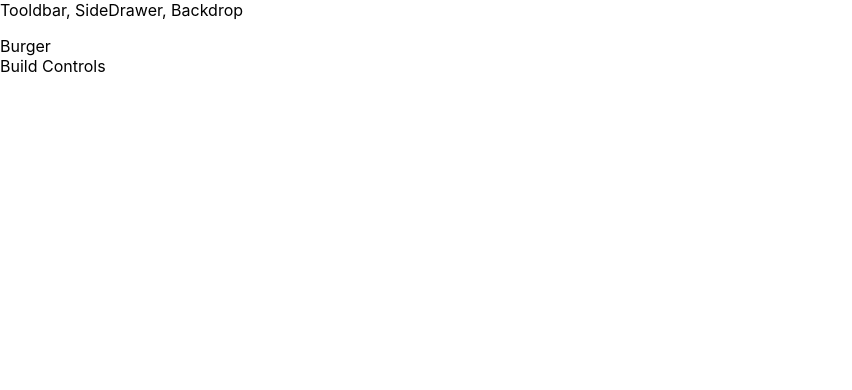
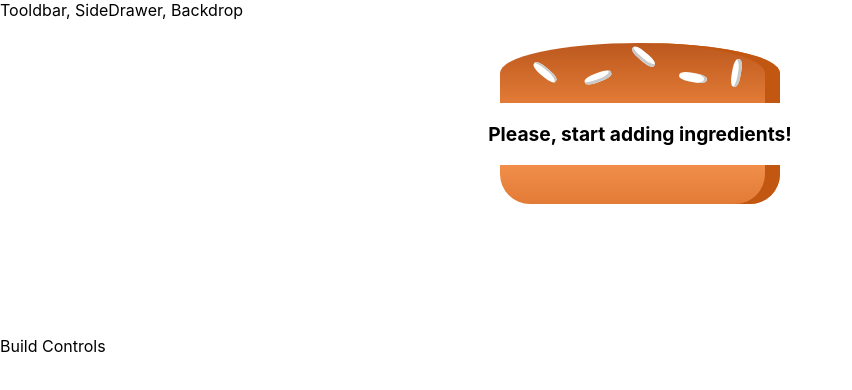
Before and after one commit to mariano55555/burguerbuilder, a React (Create React App) app: page / in a window 1280 px wide. Shown: the top 390 px of the page, without its empty margins (0-852 px from the left). Built offline with nearby package versions, Linux system fonts and the light colour scheme.

Commit message:
- add state ingredients - Dynamic display ingredientes in burger component - Add style to ingredients and burger component

```diff
--- a/package.json
+++ b/package.json
@@ -3,6 +3,7 @@
   "version": "0.1.0",
   "private": true,
   "dependencies": {
+    "prop-types": "^15.7.2",
     "react": "^16.10.1",
     "react-dom": "^16.10.1",
     "react-scripts": "3.1.2"
--- /dev/null
+++ b/src/components/Burger/Burger.js
@@ -0,0 +1,35 @@
+import React from 'react';
+import classes from './Burger.module.css';
+import BurgerIngredient from './BurgerIngredient/BurgerIngredient';
+
+const burger = (props) => {
+    console.log(props.ingredients["cheese"]);
+    let transformedIngredients = Object.keys(props.ingredients)
+                                        .map(ingredientKey => {
+                                            // console.log(ingredientKey);
+                                            // console.log([...Array(props.ingredients[ingredientKey])]);
+                                            return [...Array(props.ingredients[ingredientKey])].map((_, i) => {
+                                                return <BurgerIngredient key={ingredientKey + i}  type={ingredientKey } />
+                                            });
+                                        })
+                                        .reduce((arr, el) => {
+                                            //console.log(arr);
+                                            //console.log(el);
+                                            return arr.concat(el)
+                                        }, []);
+
+                                        console.log(transformedIngredients);
+    if (transformedIngredients.length === 0) {
+        transformedIngredients = <p>Please, start adding ingredients!</p>
+    }
+
+    return (
+        <div className={classes.Burger}>
+            <BurgerIngredient type="bread-top"/>
+            { transformedIngredients }
+            <BurgerIngredient type="bread-bottom"/>
+        </div>
+    );
+}
+
+export default burger;
--- /dev/null
+++ b/src/components/Burger/Burger.module.css
@@ -0,0 +1,30 @@
+.Burger{
+    width: 100%;
+    margin: auto;
+    height: 250px;
+    overflow: scroll;
+    text-align: center;
+    font-weight: bold;
+    font-size: 1.2rem;
+}
+
+@media(min-width: 1000px) and (min-height:700px){
+    .Burger{
+        width: 700px;
+        height: 600px;
+    }
+}
+
+@media(min-width: 500px) and (min-height:401px){
+    .Burger{
+        width: 450px;
+        height: 400px;
+    }
+}
+
+@media(min-width: 500px) and (min-height:400px){
+    .Burger{
+        width: 350px;
+        height: 300px;
+    }
+}
--- /dev/null
+++ b/src/components/Burger/BurgerIngredient/BurgerIngredient.js
@@ -0,0 +1,42 @@
+import React from 'react';
+import PropTypes from 'prop-types';
+import classes from "./BurgerIngredient.module.css";
+
+const burgerIngredient = (props) => {
+    let ingredient = null;
+    switch (props.type) {
+        case ('bread-bottom'):
+            ingredient = <div className={classes.BreadBottom}></div>
+            break;
+        case ('bread-top'):
+            ingredient = (
+                <div className={classes.BreadTop}>
+                    <div className={classes.Seeds1}></div>
+                    <div className={classes.Seeds2}></div>
+                </div>
+            )
+            break;
+        case ('meat'):
+            ingredient = <div className={classes.Meat}></div>
+            break;
+        case ('cheese'):
+            ingredient = <div className={classes.Cheese}></div>
+            break;
+        case ('bacon'):
+            ingredient = <div className={classes.Bacon}></div>
+            break;
+        case ('salad'):
+            ingredient = <div className={classes.Salad}></div>
+            break;
+        default:
+            ingredient=null;
+            break;
+    }
+    return ingredient;
+}
+
+burgerIngredient.prototypes = {
+    type: PropTypes.string.isRequired
+};
+
+export default burgerIngredient;
--- /dev/null
+++ b/src/components/Burger/BurgerIngredient/BurgerIngredient.module.css
@@ -0,0 +1,113 @@
+.BreadBottom {
+    height: 13%;
+    width: 80%;
+    background: linear-gradient(#F08E4A, #e27b36);
+    border-radius: 0 0 30px 30px;
+    box-shadow: inset -15px 0 #c15711;
+    margin: 2% auto;
+}
+
+.BreadTop {
+    height: 20%;
+    width: 80%;
+    background: linear-gradient(#bc581e, #e27b36);
+    border-radius: 50% 50% 0 0;
+    box-shadow: inset -15px 0 #c15711;
+    margin: 2% auto;
+    position: relative;
+}
+
+.Seeds1 {
+    width: 10%;
+    height: 15%;
+    position: absolute;
+    background-color: white;
+    left: 30%;
+    top: 50%;
+    border-radius: 40%;
+    transform: rotate(-20deg);
+    box-shadow: inset -2px -3px #c9c9c9;
+}
+
+.Seeds1:after {
+    content: "";
+    width: 100%;
+    height: 100%;
+    position: absolute;
+    background-color: white;
+    left: -170%;
+    top: -260%;
+    border-radius: 40%;
+    transform: rotate(60deg);
+    box-shadow: inset -1px 2px #c9c9c9;
+  }
+
+.Seeds1:before {
+    content: "";
+    width: 100%;
+    height: 100%;
+    position: absolute;
+    background-color: white;
+    left: 180%;
+    top: -50%;
+    border-radius: 40%;
+    transform: rotate(60deg);
+    box-shadow: inset -1px -3px #c9c9c9;
+  }
+
+  .Seeds2 {
+    width: 10%;
+    height: 15%;
+    position: absolute;
+    background-color: white;
+    left: 64%;
+    top: 50%;
+    border-radius: 40%;
+    transform: rotate(10deg);
+    box-shadow: inset -3px 0 #c9c9c9;
+  }
+
+  .Seeds2:before {
+    content: "";
+    width: 100%;
+    height: 100%;
+    position: absolute;
+    background-color: white;
+    left: 150%;
+    top: -130%;
+    border-radius: 40%;
+    transform: rotate(90deg);
+    box-shadow: inset 1px 3px #c9c9c9;
+  }
+
+
+.Meat {
+    width: 80%;
+    height: 8%;
+    background: linear-gradient(#7f3608, #702e05);
+    margin: 2% auto;
+    border-radius: 15px;
+}
+
+.Cheese {
+    width: 90%;
+    height: 4.5%;
+    margin: 2% auto;
+    background: linear-gradient(#f4d004, #d6bb22);
+    border-radius: 20px;
+}
+
+.Salad {
+    width: 85%;
+    height: 7%;
+    margin: 2% auto;
+    background: linear-gradient(#228c1d, #91ce50);
+    border-radius: 20px;
+}
+
+.Bacon {
+    width: 80%;
+    height: 3%;
+    background: linear-gradient(#bf3813, #c45e38);
+    margin: 2% auto;
+}
--- a/src/containers/BurgerBuilder/BurgerBuilder.js
+++ b/src/containers/BurgerBuilder/BurgerBuilder.js
@@ -1,12 +1,22 @@
 import React, { Component } from 'react';
 import Auxiliar from '../../hoc/Auxiliar';
+import Burger from '../../components/Burger/Burger';
 
 class BurgerBuilder extends Component {
-    state = {  }
+
+    state = {
+        ingredients: {
+            salad: 0,
+            bacon: 0,
+            cheese: 0,
+            meat: 0
+        }
+    }
+
     render() {
         return (
             <Auxiliar>
-                <div>Burger</div>
+                <Burger ingredients={this.state.ingredients}/>
                 <div>Build Controls</div>
             </Auxiliar>
         );
```
Also changed, not shown: 1 other file (tests, documents, lock files or other folders).
